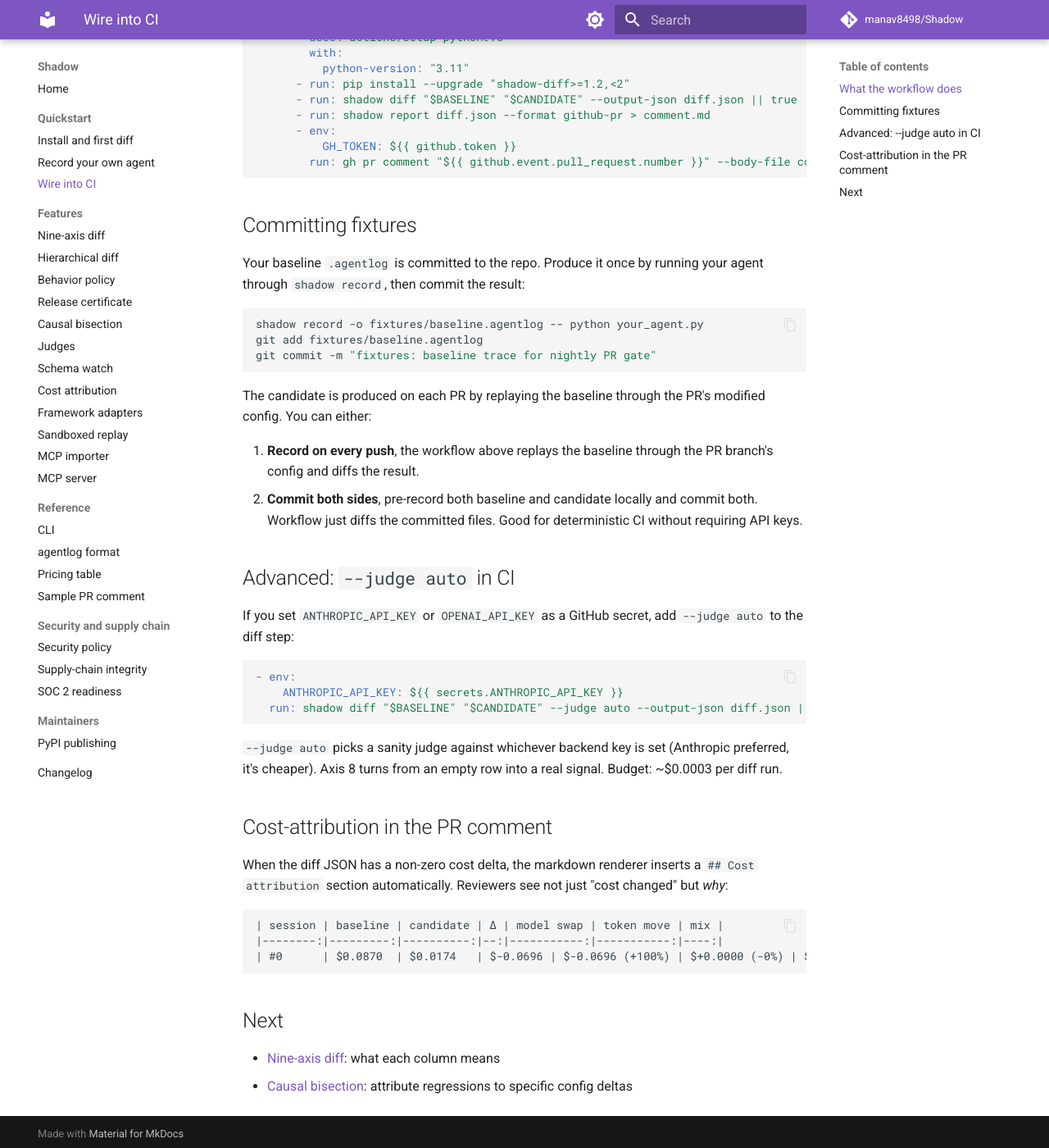
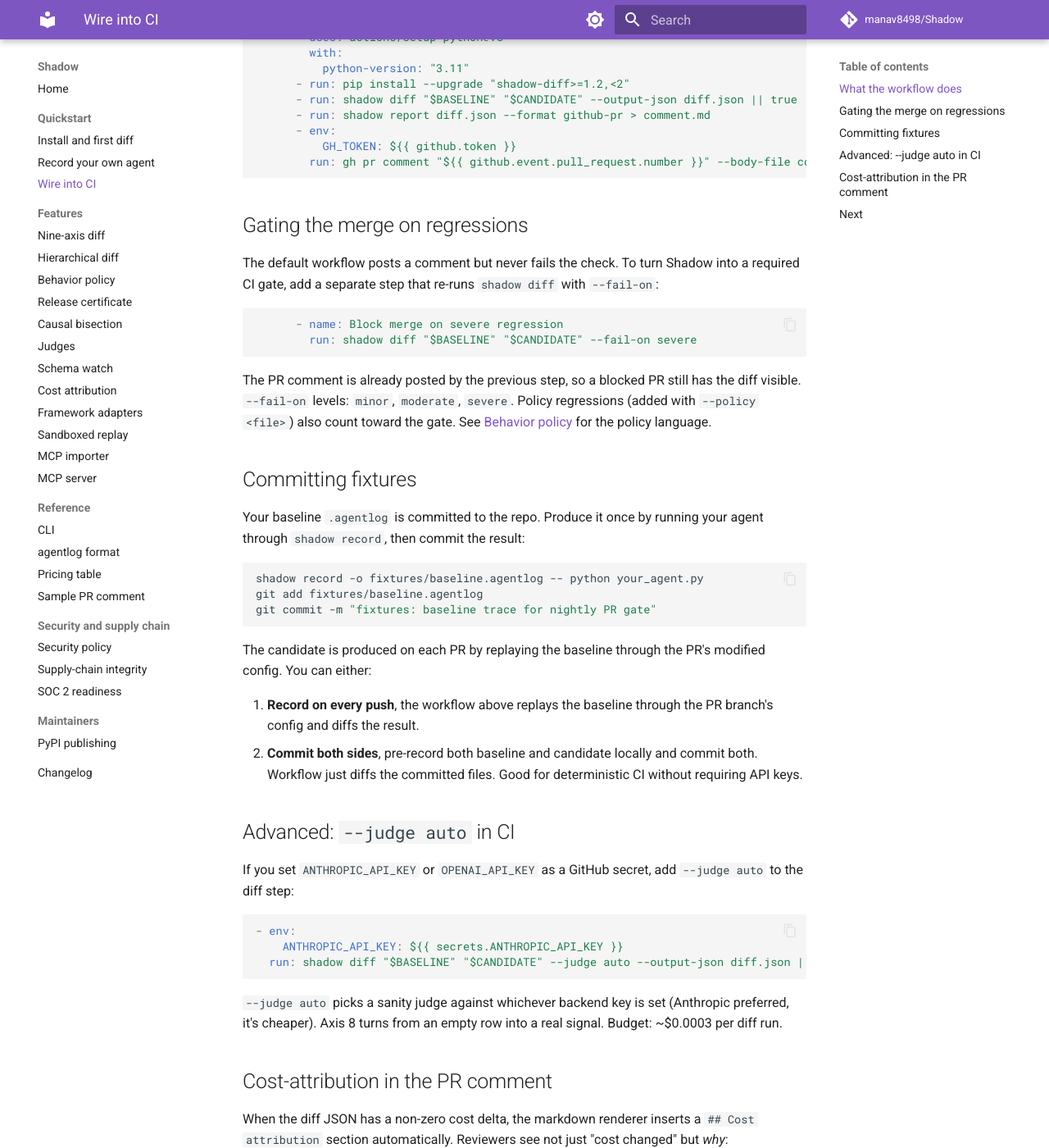
Before and after one commit to manav8498/Shadow, an MkDocs documentation site: the page built from docs/quickstart/ci.md, in a window 1280 px wide and 1400 px high, scrolled down 794 px. Shown: the whole window at 82% size. Built offline with MkDocs 1.6.1 and Material for MkDocs 9.7.7, drawn with Linux system fonts in a browser that asks for light colours; comment, search, counter and statistics services are not loaded; some of the changed text lies outside the part shown.

Commit message:
v1.7.5: cross-link MCP importer to server; quickstart/ci.md gets -fail-on
The audit caught two more docs drift gaps after v1.7.4.

````diff
--- a/Cargo.toml
+++ b/Cargo.toml
@@ -3,7 +3,7 @@ resolver = "2"
 members = ["crates/shadow-core"]
 
 [workspace.package]
-version = "1.7.4"
+version = "1.7.5"
 edition = "2021"
 rust-version = "1.95"
 # Dual-licensed per Rust community convention (tokio, serde, ruff, uv, polars).
--- a/docs/quickstart/ci.md
+++ b/docs/quickstart/ci.md
@@ -44,6 +44,23 @@ jobs:
           GH_TOKEN: ${{ github.token }}
         run: gh pr comment "${{ github.event.pull_request.number }}" --body-file comment.md
 ```
+
+## Gating the merge on regressions
+
+The default workflow posts a comment but never fails the check. To
+turn Shadow into a required CI gate, add a separate step that
+re-runs `shadow diff` with `--fail-on`:
+
+```yaml
+      - name: Block merge on severe regression
+        run: shadow diff "$BASELINE" "$CANDIDATE" --fail-on severe
+```
+
+The PR comment is already posted by the previous step, so a blocked
+PR still has the diff visible. `--fail-on` levels: `minor`,
+`moderate`, `severe`. Policy regressions (added with
+`--policy <file>`) also count toward the gate. See
+[Behavior policy](../features/policy.md) for the policy language.
 
 ## Committing fixtures
 
@@ -95,5 +112,10 @@ not just "cost changed" but *why*:
 ## Next
 
 - [Nine-axis diff](../features/nine-axis.md): what each column means
+- [Behavior policy](../features/policy.md): the nine rule kinds and
+  conditional `when:` gating that drive `shadow diff --policy`
+- [Release certificate](../features/certificate.md): generate an
+  Agent Behavior Certificate with `shadow certify` and verify it as
+  a release gate
 - [Causal bisection](../features/bisect.md): attribute regressions to
   specific config deltas
````
Also changed, not shown: CHANGELOG.md (+8 -0 lines), README.md (+1 -1 lines), docs/features/mcp.md (+7 -0 lines), 4 other files.
